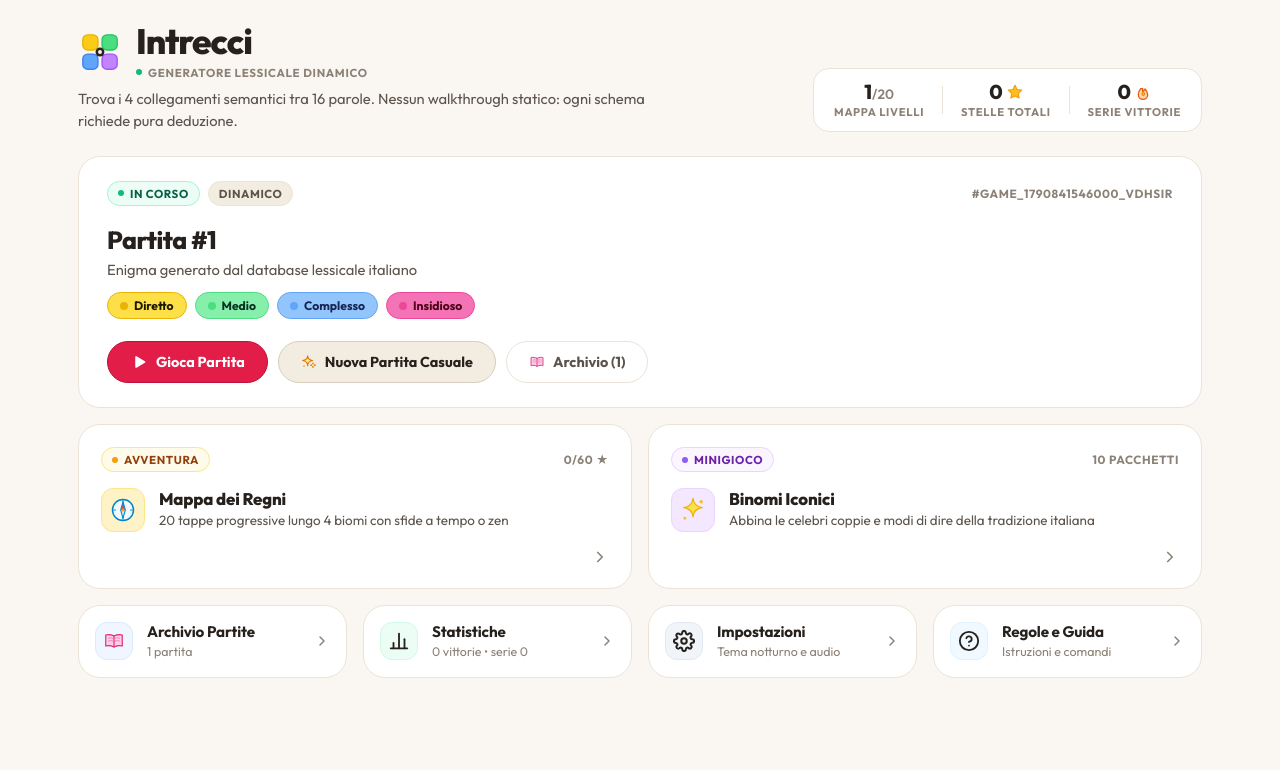
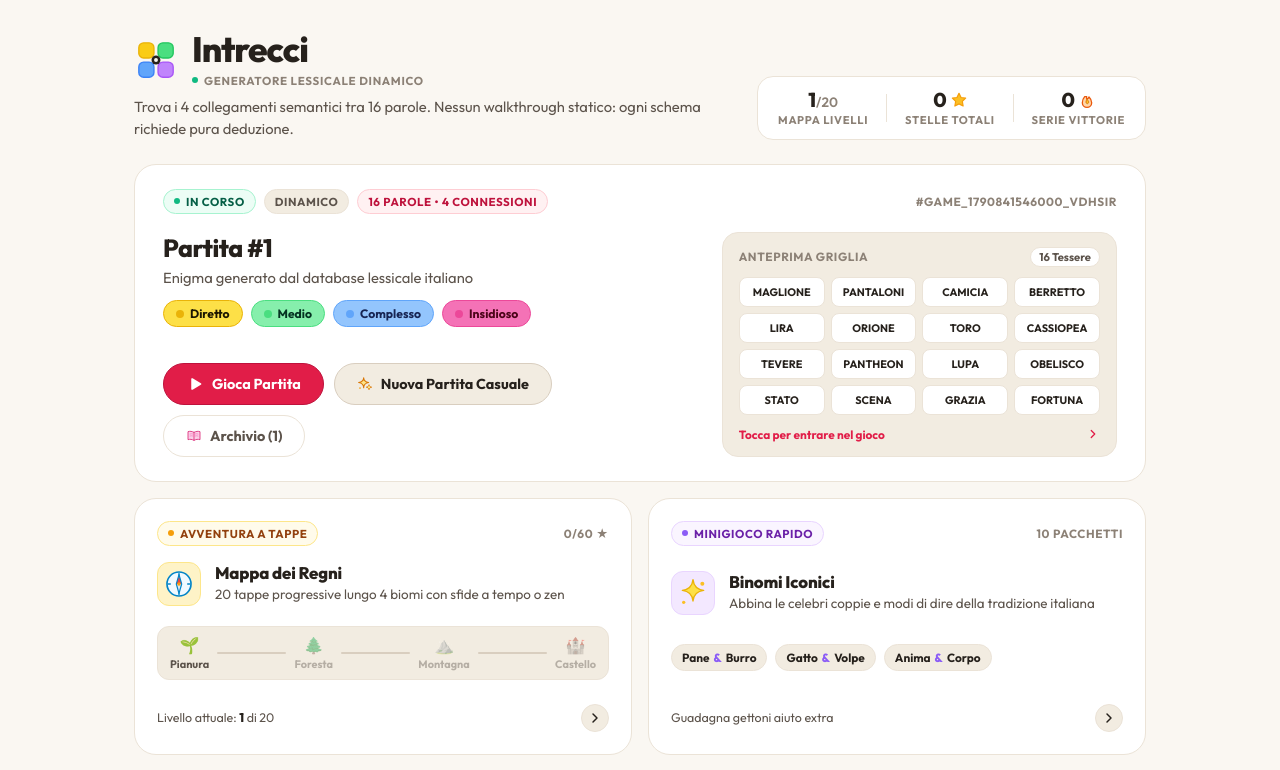
Before and after one commit to lexp-hub/intrecci, a React (Vite) app: page / in a window 1280 px wide. Shown: the top 770 px of the page. Built offline with nearby package versions, Linux system fonts and the light colour scheme; a web font is replaced by a local one.

Commit message:
feat: arricchisci dashboard con anteprima griglia 16 parole, percorso biomi e schede bilanciate

```diff
--- a/src/components/MainMenu/MainMenu.jsx
+++ b/src/components/MainMenu/MainMenu.jsx
@@ -1,5 +1,12 @@
-import React from 'react';
+import React, { useMemo } from 'react';
 import CustomSvg from '../../assets/svg/CustomSvg';
+
+const FALLBACK_PREVIEW_WORDS = [
+  'LIMONE', 'PENNE', 'CALCIO', 'CAPPOTTO',
+  'ARANCIA', 'FUSILLI', 'BASKET', 'CAMICIA',
+  'MANDARINO', 'SPAGHETTI', 'TENNIS', 'MAGLIONE',
+  'CEDRO', 'RIGATONI', 'RUGBY', 'GIACCA'
+];
 
 export const MainMenu = ({
   onStartGame,
@@ -21,6 +28,16 @@ export const MainMenu = ({
   const isCurrentCompleted = activePuzzle ? (stats.completedPuzzles || []).includes(activePuzzle.id) : false;
   const sagaTotalStars = sagaProgress?.totalStars || 0;
   const sagaUnlocked = sagaProgress?.unlockedLevel || 1;
+
+  const previewWords = useMemo(() => {
+    if (activePuzzle?.groups && activePuzzle.groups.length > 0) {
+      const words = activePuzzle.groups.flatMap(g => g.words || []);
+      if (words.length >= 16) return words.slice(0, 16);
+    }
+    return FALLBACK_PREVIEW_WORDS;
+  }, [activePuzzle]);
+
+  const winRate = stats.played > 0 ? Math.round((stats.won / stats.played) * 100) : 0;
 
   return (
     <div className="main-menu-container">
@@ -78,18 +95,23 @@ export const MainMenu = ({
               <span className="bento-pill bento-pill-subtle">
                 {activePuzzle?.difficulty || 'Dinamico'}
               </span>
+              <span className="bento-pill bento-pill-accent">
+                16 Parole • 4 Connessioni
+              </span>
             </div>
             <span className="bento-meta-id">
               {activePuzzle?.id ? `#${activePuzzle.id}` : 'LIVE'}
             </span>
           </div>
 
+          <div className="bento-hero-split">
             <div className="bento-hero-body">
+              <div>
                 <h2 className="bento-hero-title">
                   {activePuzzle?.title || 'Partita In Corso'}
                 </h2>
                 <p className="bento-hero-subtitle">
-              {activePuzzle?.subtitle || 'Generata casualmente dal database delle parole — nessuna soluzione fissa.'}
+                  {activePuzzle?.subtitle || 'Enigma generato dal database lessicale italiano — nessuna soluzione fissa.'}
                 </p>
 
                 <div className="bento-cat-legend">
@@ -135,6 +157,32 @@ export const MainMenu = ({
                   <span>Archivio ({playedGamesCount})</span>
                 </button>
               </div>
+            </div>
+
+            <div
+              className="bento-hero-preview"
+              onClick={onStartGame}
+              role="button"
+              tabIndex={0}
+              title="Clicca per giocare lo schema"
+            >
+              <div className="bento-preview-header">
+                <span className="bento-preview-title">Anteprima Griglia</span>
+                <span className="bento-preview-badge">16 Tessere</span>
+              </div>
+              <div className="bento-preview-grid">
+                {previewWords.map((word, idx) => (
+                  <div key={idx} className="bento-preview-tile">
+                    {word}
+                  </div>
+                ))}
+              </div>
+              <div className="bento-preview-footer">
+                <span>Tocca per entrare nel gioco</span>
+                <CustomSvg name="chevronRight" type="icon" size={14} />
+              </div>
+            </div>
+          </div>
         </section>
 
         <section
@@ -146,16 +194,16 @@ export const MainMenu = ({
           <div className="bento-card-topbar">
             <span className="bento-pill bento-pill-amber">
               <span className="bento-dot dot-amber" />
-              Avventura
+              Avventura a Tappe
             </span>
             <span className="bento-meta-id">{sagaTotalStars}/60 ★</span>
           </div>
 
           <div className="bento-mode-content">
             <div className="bento-mode-icon icon-amber">
-              <CustomSvg name="compass" type="emoji" size={28} />
+              <CustomSvg name="compass" type="emoji" size={32} />
             </div>
-            <div>
+            <div className="bento-mode-text-wrap">
               <div className="bento-card-heading">Mappa dei Regni</div>
               <div className="bento-card-text">
                 20 tappe progressive lungo 4 biomi con sfide a tempo o zen
@@ -163,8 +211,35 @@ export const MainMenu = ({
             </div>
           </div>
 
-          <div className="bento-card-arrow">
-            <CustomSvg name="chevronRight" type="icon" size={18} />
+          <div className="bento-biome-track">
+            <div className={`biome-step ${sagaUnlocked >= 1 ? 'active' : ''}`}>
+              <span className="biome-dot">🌱</span>
+              <span className="biome-name">Pianura</span>
+            </div>
+            <div className={`biome-line ${sagaUnlocked >= 6 ? 'filled' : ''}`} />
+            <div className={`biome-step ${sagaUnlocked >= 6 ? 'active' : ''}`}>
+              <span className="biome-dot">🌲</span>
+              <span className="biome-name">Foresta</span>
+            </div>
+            <div className={`biome-line ${sagaUnlocked >= 11 ? 'filled' : ''}`} />
+            <div className={`biome-step ${sagaUnlocked >= 11 ? 'active' : ''}`}>
+              <span className="biome-dot">⛰️</span>
+              <span className="biome-name">Montagna</span>
+            </div>
+            <div className={`biome-line ${sagaUnlocked >= 16 ? 'filled' : ''}`} />
+            <div className={`biome-step ${sagaUnlocked >= 16 ? 'active' : ''}`}>
+              <span className="biome-dot">🏰</span>
+              <span className="biome-name">Castello</span>
+            </div>
+          </div>
+
+          <div className="bento-card-footer">
+            <span className="bento-progress-chip">
+              Livello attuale: <strong>{sagaUnlocked}</strong> di 20
+            </span>
+            <span className="bento-arrow-circle">
+              <CustomSvg name="chevronRight" type="icon" size={16} />
+            </span>
           </div>
         </section>
 
@@ -177,16 +252,16 @@ export const MainMenu = ({
           <div className="bento-card-topbar">
             <span className="bento-pill bento-pill-purple">
               <span className="bento-dot dot-purple" />
-              Minigioco
+              Minigioco Rapido
             </span>
             <span className="bento-meta-id">10 Pacchetti</span>
           </div>
 
           <div className="bento-mode-content">
             <div className="bento-mode-icon icon-purple">
-              <CustomSvg name="sparkle" type="emoji" size={28} />
+              <CustomSvg name="sparkle" type="emoji" size={32} />
             </div>
-            <div>
+            <div className="bento-mode-text-wrap">
               <div className="bento-card-heading">Binomi Iconici</div>
               <div className="bento-card-text">
                 Abbina le celebri coppie e modi di dire della tradizione italiana
@@ -194,8 +269,31 @@ export const MainMenu = ({
             </div>
           </div>
 
-          <div className="bento-card-arrow">
-            <CustomSvg name="chevronRight" type="icon" size={18} />
+          <div className="bento-pairs-preview">
+            <div className="bento-pair-chip">
+              <span className="pair-word">Pane</span>
+              <span className="pair-sep">&</span>
+              <span className="pair-word">Burro</span>
+            </div>
+            <div className="bento-pair-chip">
+              <span className="pair-word">Gatto</span>
+              <span className="pair-sep">&</span>
+              <span className="pair-word">Volpe</span>
+            </div>
+            <div className="bento-pair-chip">
+              <span className="pair-word">Anima</span>
+              <span className="pair-sep">&</span>
+              <span className="pair-word">Corpo</span>
+            </div>
+          </div>
+
+          <div className="bento-card-footer">
+            <span className="bento-progress-chip">
+              Guadagna gettoni aiuto extra
+            </span>
+            <span className="bento-arrow-circle">
+              <CustomSvg name="chevronRight" type="icon" size={16} />
+            </span>
           </div>
         </section>
 
@@ -205,17 +303,22 @@ export const MainMenu = ({
           role="button"
           tabIndex={0}
         >
+          <div className="bento-util-top">
             <div className="bento-util-icon icon-blue">
-            <CustomSvg name="book" type="emoji" size={22} />
+              <CustomSvg name="book" type="emoji" size={24} />
+            </div>
+            <span className="bento-arrow-circle sm">
+              <CustomSvg name="chevronRight" type="icon" size={14} />
+            </span>
           </div>
           <div className="bento-util-info">
             <div className="bento-card-heading">Archivio Partite</div>
             <div className="bento-card-text">
-              {playedGamesCount} {playedGamesCount === 1 ? 'partita' : 'partite'}
+              {playedGamesCount} {playedGamesCount === 1 ? 'partita salvata' : 'partite salvate'}
             </div>
           </div>
-          <div className="bento-card-arrow">
-            <CustomSvg name="chevronRight" type="icon" size={16} />
+          <div className="bento-util-subtag">
+            <span>Cronologia</span>
           </div>
         </section>
 
@@ -225,8 +328,13 @@ export const MainMenu = ({
           role="button"
           tabIndex={0}
         >
+          <div className="bento-util-top">
             <div className="bento-util-icon icon-green">
-            <CustomSvg name="stats" type="icon" size={22} />
+              <CustomSvg name="stats" type="icon" size={24} />
+            </div>
+            <span className="bento-arrow-circle sm">
+              <CustomSvg name="chevronRight" type="icon" size={14} />
+            </span>
           </div>
           <div className="bento-util-info">
             <div className="bento-card-heading">Statistiche</div>
@@ -234,8 +342,8 @@ export const MainMenu = ({
               {stats.won} vittorie • serie {stats.currentStreak}
             </div>
           </div>
-          <div className="bento-card-arrow">
-            <CustomSvg name="chevronRight" type="icon" size={16} />
+          <div className="bento-util-subtag">
+            <span>{winRate}% vittorie</span>
           </div>
         </section>
 
@@ -245,15 +353,20 @@ export const MainMenu = ({
           role="button"
           tabIndex={0}
         >
+          <div className="bento-util-top">
             <div className="bento-util-icon icon-slate">
-            <CustomSvg name="settings" type="icon" size={22} />
+              <CustomSvg name="settings" type="icon" size={24} />
+            </div>
+            <span className="bento-arrow-circle sm">
+              <CustomSvg name="chevronRight" type="icon" size={14} />
+            </span>
           </div>
           <div className="bento-util-info">
             <div className="bento-card-heading">Impostazioni</div>
             <div className="bento-card-text">Tema notturno e audio</div>
           </div>
-          <div className="bento-card-arrow">
-            <CustomSvg name="chevronRight" type="icon" size={16} />
+          <div className="bento-util-subtag">
+            <span>Preferenze</span>
           </div>
         </section>
 
@@ -263,15 +376,20 @@ export const MainMenu = ({
           role="button"
           tabIndex={0}
         >
+          <div className="bento-util-top">
             <div className="bento-util-icon icon-sky">
-            <CustomSvg name="help" type="icon" size={22} />
+              <CustomSvg name="help" type="icon" size={24} />
+            </div>
+            <span className="bento-arrow-circle sm">
+              <CustomSvg name="chevronRight" type="icon" size={14} />
+            </span>
           </div>
           <div className="bento-util-info">
             <div className="bento-card-heading">Regole e Guida</div>
             <div className="bento-card-text">Istruzioni e comandi</div>
           </div>
-          <div className="bento-card-arrow">
-            <CustomSvg name="chevronRight" type="icon" size={16} />
+          <div className="bento-util-subtag">
+            <span>Scorciatoie</span>
           </div>
         </section>
       </div>
--- a/src/styles/main.css
+++ b/src/styles/main.css
@@ -44,7 +44,11 @@ body {
 }
 
 .container-menu {
-  max-width: 1180px;
+  max-width: 1060px;
+  margin: 0 auto;
+  min-height: calc(100vh - 40px);
+  justify-content: center;
+  padding: 32px 24px 48px;
 }
 
 .container-game {
@@ -922,10 +926,12 @@ body {
 
 .bento-card-util {
   grid-column: span 1;
-  flex-direction: row;
-  align-items: center;
-  gap: 14px;
-  padding: 16px;
+  flex-direction: column;
+  align-items: flex-start;
+  justify-content: space-between;
+  gap: 12px;
+  padding: 18px;
+  min-height: 130px;
 }
 
 .bento-card-topbar {
@@ -940,6 +946,7 @@ body {
   display: flex;
   align-items: center;
   gap: 8px;
+  flex-wrap: wrap;
 }
 
 .bento-pill {
@@ -970,6 +977,18 @@ body {
   background: var(--bg-tile);
   color: var(--text-secondary);
   border: 1px solid var(--border-subtle);
+}
+
+.bento-pill-accent {
+  background: #FFF1F2;
+  color: #BE123C;
+  border: 1px solid #FECDD3;
+}
+
+[data-theme="dark"] .bento-pill-accent {
+  background: #4C0519;
+  color: #FDA4AF;
+  border-color: #9F1239;
 }
 
 .bento-pill-amber {
@@ -1023,6 +1042,21 @@ body {
   letter-spacing: 0.05em;
 }
 
+.bento-hero-split {
+  display: grid;
+  grid-template-columns: 1.15fr 0.85fr;
+  gap: 24px;
+  align-items: stretch;
+  width: 100%;
+}
+
+.bento-hero-body {
+  display: flex;
+  flex-direction: column;
+  justify-content: space-between;
+  gap: 16px;
+}
+
 .bento-hero-title {
   font-size: 1.55rem;
   font-weight: 800;
@@ -1166,10 +1200,96 @@ body {
   border-color: var(--border-strong);
 }
 
+.bento-hero-preview {
+  background: var(--bg-tile);
+  border: 1.5px solid var(--border-subtle);
+  border-radius: var(--radius-lg);
+  padding: 14px 16px;
+  display: flex;
+  flex-direction: column;
+  justify-content: space-between;
+  gap: 10px;
+  cursor: pointer;
+  transition: all 0.15s ease;
+  user-select: none;
+}
+
+.bento-hero-preview:hover {
+  border-color: var(--color-accent);
+  background: var(--bg-tile-hover);
+  transform: translateY(-1px);
+}
+
+.bento-preview-header {
+  display: flex;
+  align-items: center;
+  justify-content: space-between;
+  width: 100%;
+}
+
+.bento-preview-title {
+  font-size: 0.74rem;
+  font-weight: 700;
+  text-transform: uppercase;
+  letter-spacing: 0.05em;
+  color: var(--text-muted);
+}
+
+.bento-preview-badge {
+  font-size: 0.7rem;
+  font-weight: 700;
+  padding: 2px 8px;
+  background: var(--bg-surface);
+  border: 1px solid var(--border-subtle);
+  border-radius: var(--radius-full);
+  color: var(--text-secondary);
+}
+
+.bento-preview-grid {
+  display: grid;
+  grid-template-columns: repeat(4, 1fr);
+  gap: 6px;
+  width: 100%;
+}
+
+.bento-preview-tile {
+  background: var(--bg-surface);
+  border: 1px solid var(--border-subtle);
+  border-radius: var(--radius-sm);
+  padding: 7px 4px;
+  font-size: 0.68rem;
+  font-weight: 700;
+  text-align: center;
+  color: var(--text-primary);
+  white-space: nowrap;
+  overflow: hidden;
+  text-overflow: ellipsis;
+  user-select: none;
+  transition: all 0.12s ease;
+}
+
+.bento-hero-preview:hover .bento-preview-tile {
+  border-color: var(--border-strong);
+}
+
+.bento-preview-footer {
+  display: flex;
+  align-items: center;
+  justify-content: space-between;
+  font-size: 0.74rem;
+  font-weight: 700;
+  color: var(--color-accent);
+  padding-top: 2px;
+}
+
 .bento-mode-content {
   display: flex;
   align-items: flex-start;
   gap: 14px;
+}
+
+.bento-mode-text-wrap {
+  flex: 1;
 }
 
 .bento-mode-icon {
@@ -1216,11 +1336,128 @@ body {
   line-height: 1.4;
 }
 
-.bento-card-arrow {
-  color: var(--text-muted);
-  display: flex;
-  align-items: center;
-  justify-content: flex-end;
+.bento-biome-track {
+  display: flex;
+  align-items: center;
+  justify-content: space-between;
+  background: var(--bg-tile);
+  border: 1px solid var(--border-subtle);
+  border-radius: var(--radius-md);
+  padding: 8px 12px;
+  width: 100%;
+  margin: 4px 0;
+}
+
+.biome-step {
+  display: flex;
+  flex-direction: column;
+  align-items: center;
+  gap: 2px;
+  opacity: 0.4;
+  transition: opacity 0.2s ease;
+}
+
+.biome-step.active {
+  opacity: 1;
+}
+
+.biome-dot {
+  font-size: 1rem;
+}
+
+.biome-name {
+  font-size: 0.68rem;
+  font-weight: 700;
+  color: var(--text-secondary);
+}
+
+.biome-line {
+  flex: 1;
+  height: 2px;
+  background: var(--border-strong);
+  margin: 0 8px;
+  border-radius: 1px;
+}
+
+.biome-line.filled {
+  background: #F59E0B;
+}
+
+.bento-pairs-preview {
+  display: flex;
+  align-items: center;
+  gap: 8px;
+  flex-wrap: wrap;
+  width: 100%;
+  margin: 4px 0;
+}
+
+.bento-pair-chip {
+  display: inline-flex;
+  align-items: center;
+  gap: 4px;
+  background: var(--bg-tile);
+  border: 1px solid var(--border-subtle);
+  border-radius: var(--radius-full);
+  padding: 5px 10px;
+  font-size: 0.74rem;
+  font-weight: 700;
+  color: var(--text-primary);
+}
+
+.pair-sep {
+  color: #8B5CF6;
+  font-weight: 800;
+}
+
+.bento-card-footer {
+  display: flex;
+  align-items: center;
+  justify-content: space-between;
+  width: 100%;
+  padding-top: 4px;
+}
+
+.bento-progress-chip {
+  font-size: 0.78rem;
+  color: var(--text-secondary);
+}
+
+.bento-progress-chip strong {
+  color: var(--text-primary);
+  font-weight: 800;
+}
+
+.bento-arrow-circle {
+  width: 28px;
+  height: 28px;
+  border-radius: var(--radius-full);
+  background: var(--bg-tile);
+  border: 1px solid var(--border-subtle);
+  display: flex;
+  align-items: center;
+  justify-content: center;
+  color: var(--text-primary);
+  transition: all 0.15s ease;
+  flex-shrink: 0;
+}
+
+.bento-arrow-circle.sm {
+  width: 24px;
+  height: 24px;
+}
+
+.bento-card-interactive:hover .bento-arrow-circle {
+  background: var(--text-primary);
+  color: var(--bg-app);
+  border-color: var(--text-primary);
+}
+
+.bento-util-top {
+  display: flex;
+  align-items: center;
+  justify-content: space-between;
+  width: 100%;
 }
 
 .bento-util-icon {
@@ -1274,12 +1511,13 @@ body {
 }
 
 .bento-util-info {
-  flex: 1;
+  width: 100%;
 }
 
 .bento-util-info .bento-card-heading {
   font-size: 0.95rem;
   font-weight: 700;
+  margin-bottom: 2px;
 }
 
 .bento-util-info .bento-card-text {
@@ -1287,7 +1525,23 @@ body {
   color: var(--text-muted);
 }
 
+.bento-util-subtag {
+  display: inline-flex;
+  font-size: 0.7rem;
+  font-weight: 700;
+  text-transform: uppercase;
+  letter-spacing: 0.05em;
+  color: var(--text-muted);
+  background: var(--bg-tile);
+  padding: 3px 8px;
+  border-radius: var(--radius-full);
+  border: 1px solid var(--border-subtle);
+}
+
 @media (max-width: 900px) {
+  .bento-hero-split {
+    grid-template-columns: 1fr;
+  }
   .bento-card-saga,
   .bento-card-binomi {
     grid-column: span 4;
```
Lines whose indentation alone changed are shown as unchanged.
